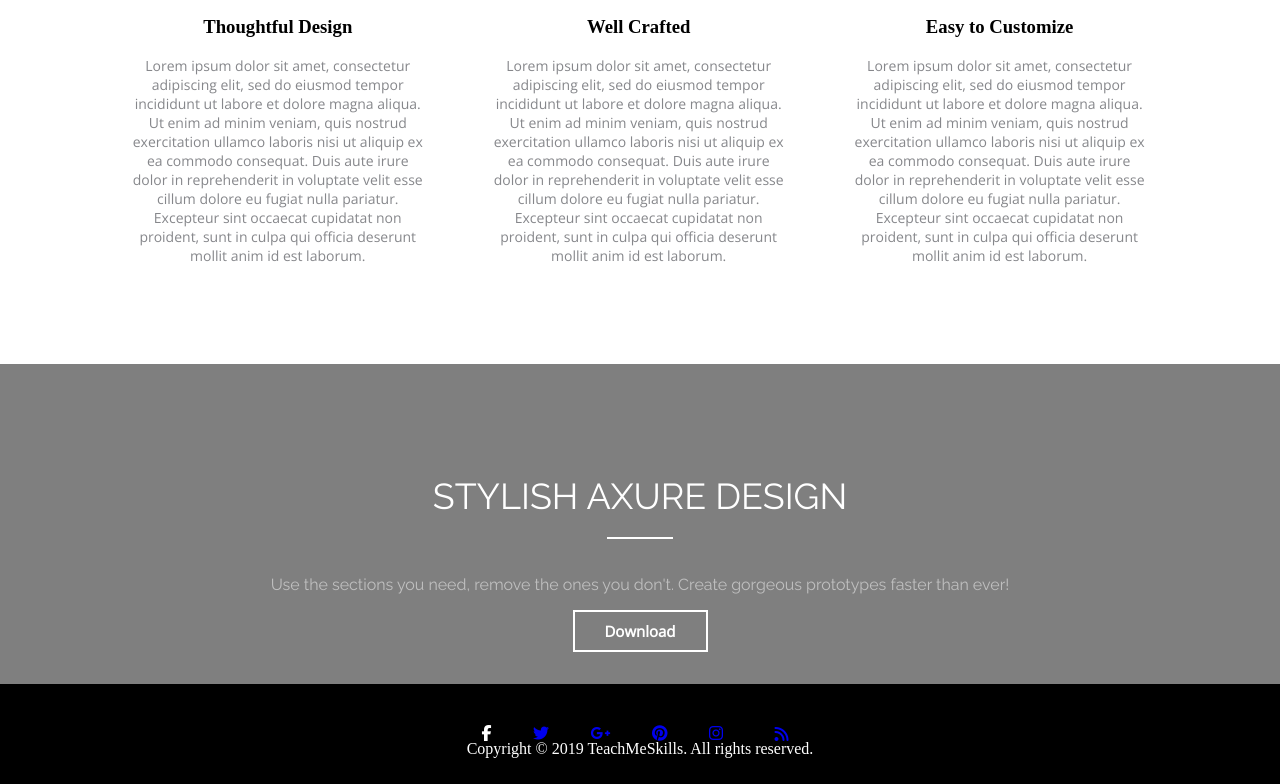
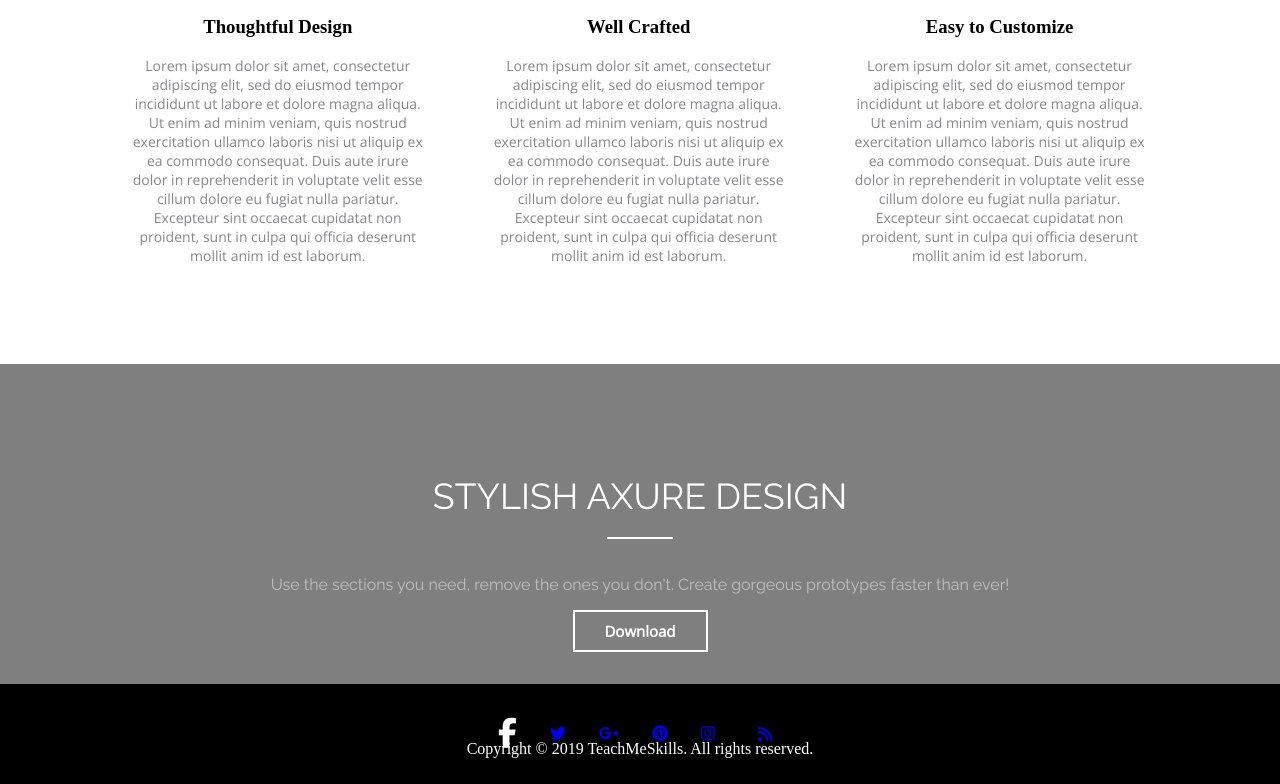
Before and after one commit to leshikkk/leshikkk.github.io, a plain HTML site: page forGitHub/index.html in a window 1280 px wide. In both pictures the pointer is over the link 486 px from the left and 1088 px from the top of the page. Shown: the part 355-1139 px from the top of the page. Drawn offline with nearby package versions, Linux system fonts and the light colour scheme.

```diff
--- a/forGitHub/assets/fonts/css/style.css
+++ b/forGitHub/assets/fonts/css/style.css
@@ -223,7 +223,7 @@ h2.h2-header{
    display: flex;
    flex-direction: row;
    flex:0 0 auto;
-   justify-content: space-between;
+   justify-content: space-around;
 }
 .footer-text{
    display: flex;
@@ -240,6 +240,10 @@ a:{
 }
 a:hover{
 color:white;
-   transition: margin-left 1s, color 1.2s;
-   transform: scale(2.6,2.6);
-   }
+   font-size: 30px;
+   transition-timing-function: 2s;
+
+}
+.transition {
+  transition: 2s;
+}
```
